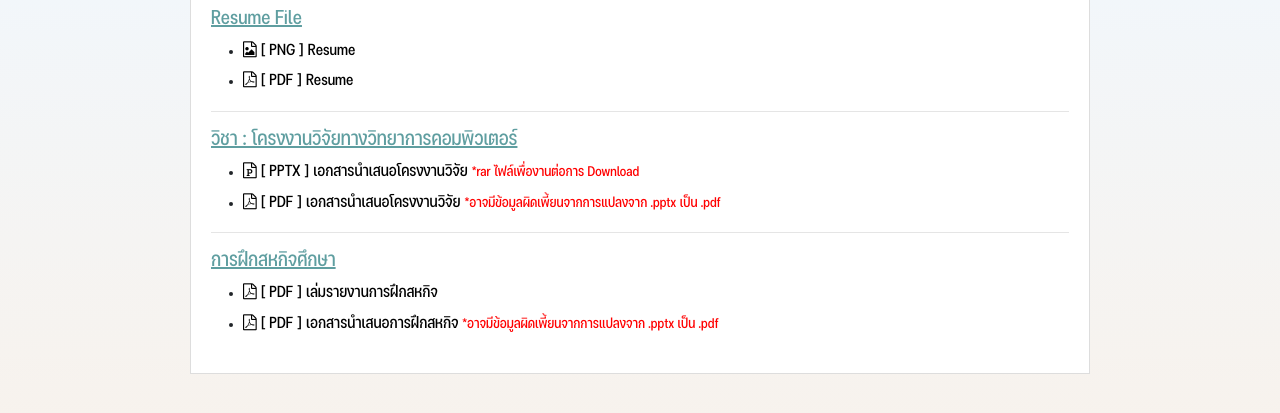
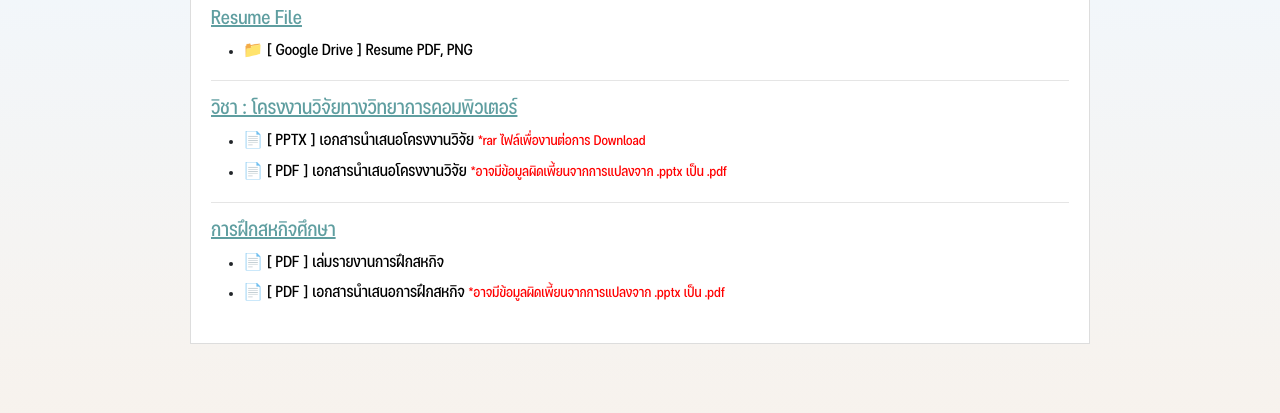
Before and after one commit to pattawee-work/resume, a plain HTML site: page file.html in a window 1280 px wide. Shown: the part 159-572 px from the top of the page. Drawn offline with Linux system fonts and the light colour scheme.

Commit message:
edit resume to GDrive
แก้ให้ไฟล์ resume โหลดที่ google drive ลดการอัพไฟล์กรณีเปลี่ยนบ่อย, เพิ่มการผูกลิ้ง index ไป work

```diff
--- a/file.html
+++ b/file.html
@@ -45,15 +45,9 @@
             <h5 style="color: cadetblue;"><u>Resume File</u></h5>
             <ul>
                 <li>
-                    <a href="resume/files/Pattawee_Resume_Programmer.png" target="_blank">
-                        <i class="fa fa-file-image-o"></i>
-                        [ PNG ] Resume
-                    </a>
-                </li>
-                <li>
-                    <a href="resume/files/Pattawee_Resume_Programmer.pdf" target="_blank">
-                        <i class="fa fa-file-pdf-o"></i>
-                        [ PDF ] Resume
+                    <a href="https://drive.google.com/drive/folders/1k7Wg06bYsdAwfAoqr_ua457_zMWaIUWV" target="_blank">
+                        📁
+                        [ Google Drive ] Resume PDF, PNG
                     </a>
                 </li>
             </ul>
@@ -63,14 +57,16 @@
             <ul>
                 <li>
                     <a href="resume/university/0214493_present_power_point.rar" target="_blank" download>
-                        <i class="fa fa-file-powerpoint-o"></i>
+                        <!-- <i class="fa fa-file-powerpoint-o"></i> -->
+                        📄
                         [ PPTX ] เอกสารนำเสนอโครงงานวิจัย
                     </a>
                     <span class="remark-text">*rar ไฟล์เพื่องานต่อการ Download</span>
                 </li>
                 <li>
                     <a href="resume/university/0214493_present_pdf.pdf" target="_blank">
-                        <i class="fa fa-file-pdf-o"></i>
+                        <!-- <i class="fa fa-file-pdf-o"></i> -->
+                        📄
                         [ PDF ] เอกสารนำเสนอโครงงานวิจัย
                     </a>
                     <span class="remark-text">*อาจมีข้อมูลผิดเพี้ยนจากการแปลงจาก .pptx เป็น .pdf</span>
@@ -82,13 +78,15 @@
             <ul>
                 <li>
                     <a href="resume/university/0214495_report_cooperative_education.pdf" target="_blank">
-                        <i class="fa fa-file-pdf-o"></i>
+                        <!-- <i class="fa fa-file-pdf-o"></i> -->
+                        📄
                         [ PDF ] เล่มรายงานการฝึกสหกิจ
                     </a>
                 </li>
                 <li>
                     <a href="resume/university/0214495_present_cooperative_education.pdf" target="_blank">
-                        <i class="fa fa-file-pdf-o"></i>
+                        <!-- <i class="fa fa-file-pdf-o"></i> -->
+                        📄
                         [ PDF ] เอกสารนำเสนอการฝึกสหกิจ
                     </a>
                     <span class="remark-text">*อาจมีข้อมูลผิดเพี้ยนจากการแปลงจาก .pptx เป็น .pdf</span>
```
Also changed, not shown: index.html (+5 -4 lines), university.html (+1 -1 lines), work.html (+2 -2 lines).
